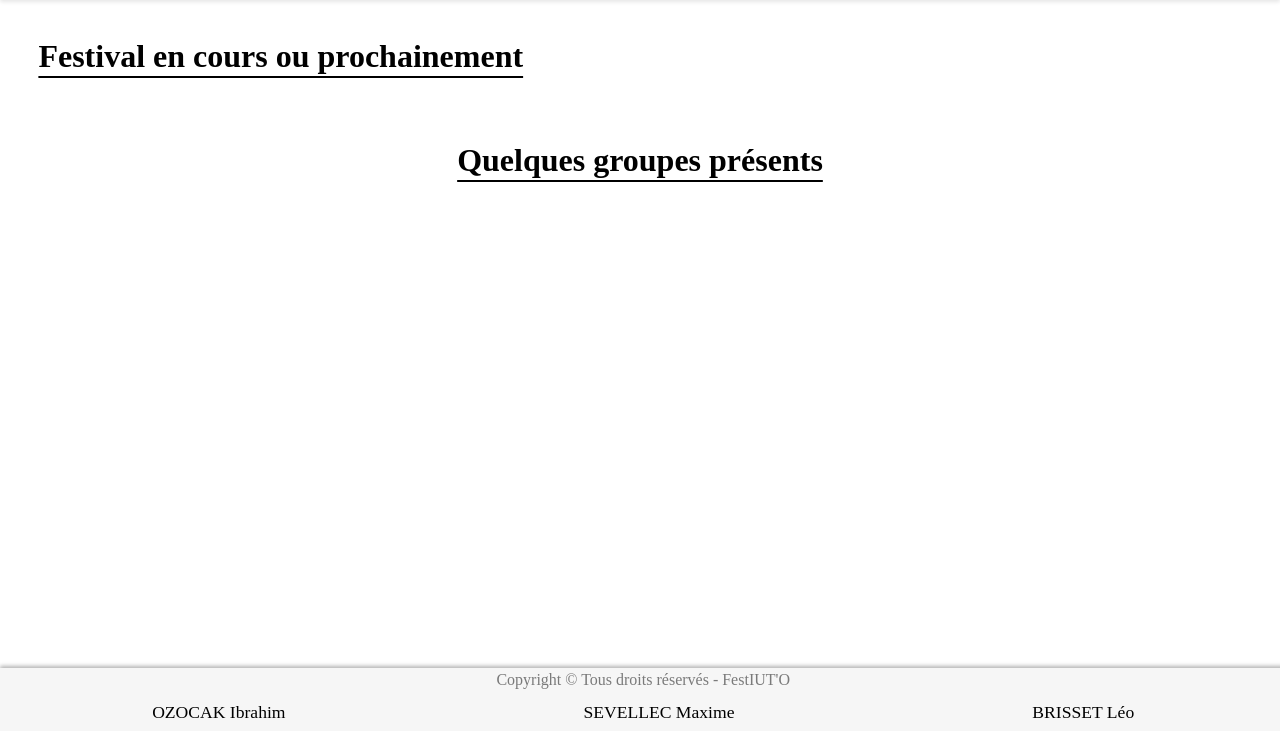
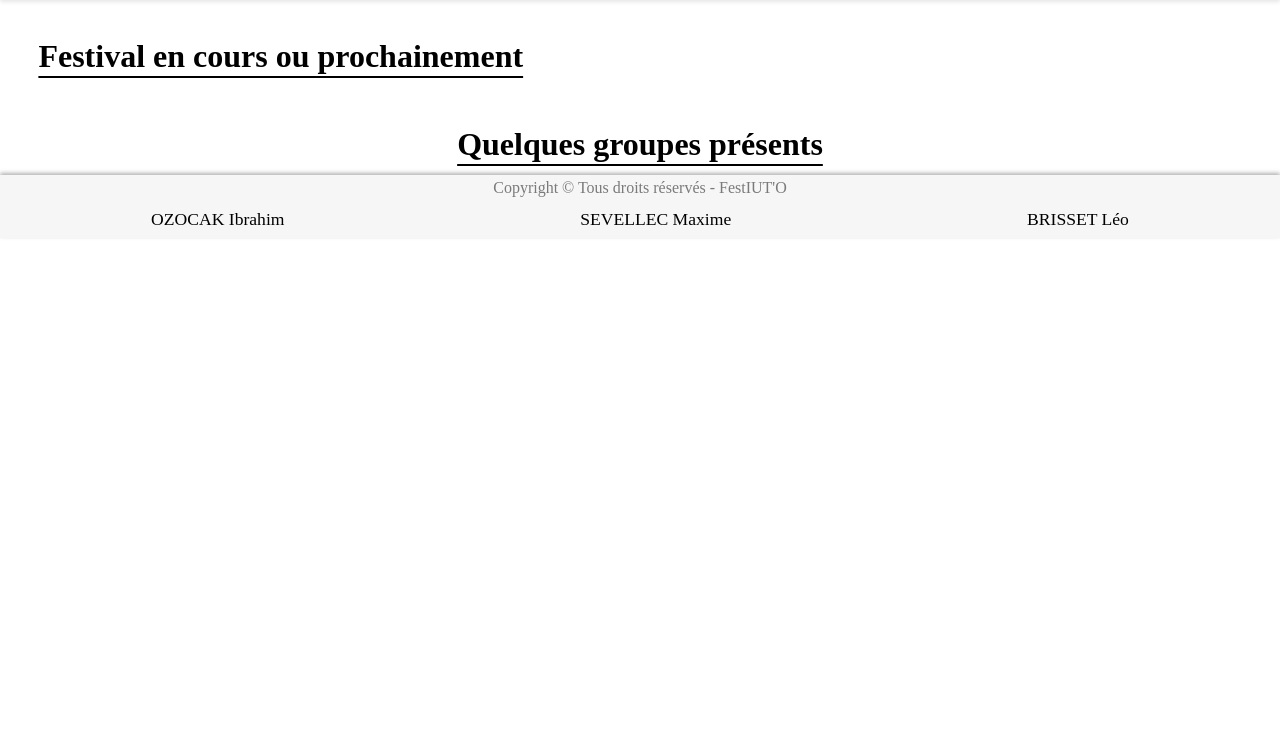
Before and after one commit to MaximeSevellec/Festiutv2, a Flask app: page / in a window 1280 px wide. Shown: the part 69-800 px from the top of the page. Run offline with Flask 3, Linux system fonts and the light colour scheme; data that the repository does not hold is empty.

Commit message:
css home groupe

```diff
--- a/festiut/commands.py
+++ b/festiut/commands.py
@@ -30,7 +30,9 @@ def loaddb():
     print("Inserting groups...")
     db.session.add_all([
         Groupe(nomGroupe="La pluie"),
-        Groupe(nomGroupe="L'orage")
+        Groupe(nomGroupe="L'orage"),
+        Groupe(nomGroupe="Le soleil")
+
     ])
     db.session.commit()
 
@@ -38,6 +40,8 @@ def loaddb():
     print("Inserting events...")
     db.session.add_all([
         Event(nom_groupe="La pluie", idFestival=1, nomEvent="Concert de l'orchestre", typeEvent="Concert", dateHeureDebutEvent="2025-01-19 20:00:00", dateHeureFinEvent="2025-01-19 22:00:00", estGratuit=False, adresseEvent="1 rue de la Paix", nbPlaceEvent=100),
+        Event(nom_groupe="L'orage", idFestival=1, nomEvent="Concert de l'orchestre", typeEvent="Concert", dateHeureDebutEvent="2025-02-19 20:00:00", dateHeureFinEvent="2025-02-19 22:00:00", estGratuit=False, adresseEvent="1 rue de la Paix", nbPlaceEvent=100),
+        Event(nom_groupe="Le soleil", idFestival=1, nomEvent="Concert de l'orchestre", typeEvent="Concert", dateHeureDebutEvent="2025-02-19 20:00:00", dateHeureFinEvent="2025-02-19 22:00:00", estGratuit=False, adresseEvent="1 rue de la Paix", nbPlaceEvent=100),
         Event(idFestival=1, nomEvent="Interviews de groupe", typeEvent="interview", dateHeureDebutEvent="2025-01-20 10:00:00", dateHeureFinEvent="2025-01-20 12:00:00", estGratuit=False, adresseEvent="1 rue de la Paix", nbPlaceEvent=25),
         Event(idFestival=1, nomEvent="La pluie", typeEvent="Show case", dateHeureDebutEvent="2025-01-21 20:00:00", dateHeureFinEvent="2025-01-21 22:00:00", estGratuit=False, adresseEvent="2 rue de la Paix", nbPlaceEvent=0),
     ])
--- a/festiut/static/css/base.css
+++ b/festiut/static/css/base.css
@@ -57,9 +57,8 @@
 }
 
 footer{
-    position: fixed;
     bottom: 0%;
-    width: 100%;
+    width: auto;
     text-align: center;
     padding: 0.2em;
     padding-bottom: 0.5em;
@@ -75,5 +74,4 @@ footer>p{
     font-size: 110%;
     display: flex;
     padding-top: 1%;
-
 }
--- a/festiut/static/css/home.css
+++ b/festiut/static/css/home.css
@@ -60,22 +60,23 @@
     text-underline-offset: 20%;
 }
 
-#groupes>h1{
+.festival:hover{
+    background-color: rgba(255, 0, 0, 0.3);
+}
+
+.fest, .grp{
+    width: 100%;
+}
+
+#titreGroupe{
     padding-bottom: 1%;
     text-decoration:2px underline;
     text-underline-offset: 25%;
+    text-align: center;
 }
 
 #groupes{
     display: flex;
-    flex-direction: row;
-    flex-wrap: wrap;
-    padding: 1em;
-    text-align: center;
-}
-
-#groupes{
-    flex-wrap: wrap;
 }
 
 .groupe{
@@ -85,16 +86,9 @@
     padding: 1em;
     box-shadow: 0 0.2em 0.4em rgba(0, 0, 0, 0.3);
     border-radius: 0.4em;
-    cursor: pointer;
 }
 
-.festival:hover{
-    background-color: rgba(255, 0, 0, 0.3);
-}
 
-.fest, .grp{
-    width: 100%;
-}
 
 .image{
     display: block;
--- a/festiut/templates/home.html
+++ b/festiut/templates/home.html
@@ -26,16 +26,15 @@
         </div>
     {% endfor %}
 </div>
+<h1 id="titreGroupe">Quelques groupes présents</h1>
 <div id="groupes">
-    <h1>Quelques groupes présents</h1>
     {% for groupe in groupes %}
-        <div class="groupe">
-            <a class="grp" href="{{ url_for('groupe', nomGroupe=groupe.nomGroupe) }}">
-                {{ groupe.imageGroupe | byte_to_image | safe }}
-                <p>{{ groupe.nomGroupe }}</p>
-                + de détails
-            </a>
-        </div>
+    <div class="groupe">
+            {{ groupe.imageGroupe | byte_to_image | safe }}
+            <p>{{ groupe.nomGroupe }}</p>
+            <a class="grp" href="{{ url_for('groupe', nomGroupe=groupe.nomGroupe) }}">+ de détails</a>
+        </a>
+    </div>
     {% endfor %}
 </div>
 {% endblock %}
```
